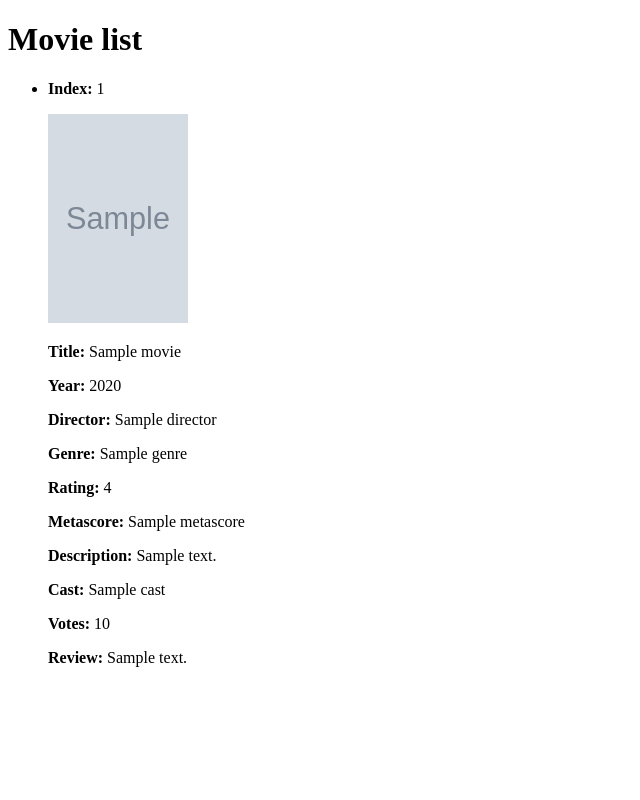
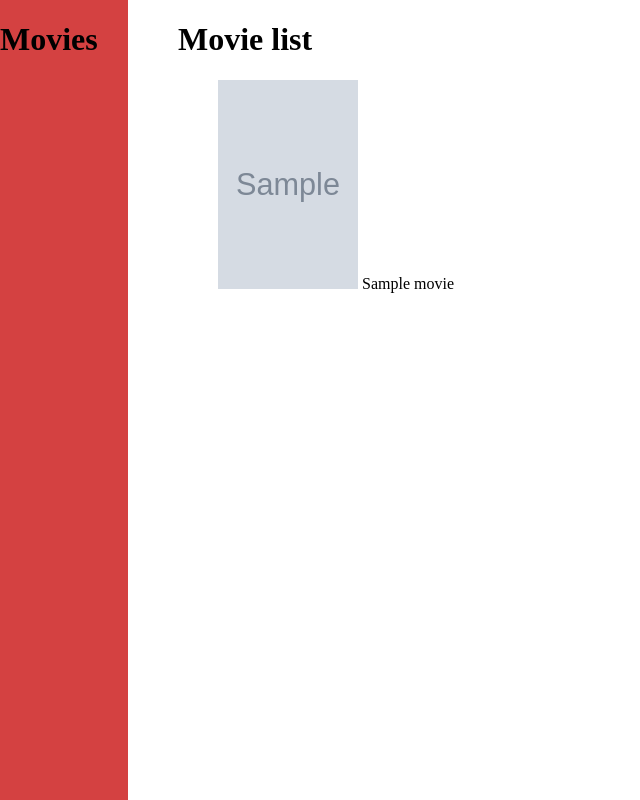
Before and after one commit to caueoliveiraaa/CineLists, a FastAPI app: template website/templates/movies.html in a window 1280 px wide. Shown: the whole page, without its empty margins (0-640 px from the left). Run offline with FastAPI, Linux system fonts and the light colour scheme; the template is opened without the code that fills it: most values are stand-ins (such as "Sample title", 1, 10 or a date in 2020); grey boxes marked "Sample" are stand-in pictures.

Commit message:
Improving html and css
feat: Improving CSS and HTML styles and structure.

```diff
--- a/website/templates/movies.html
+++ b/website/templates/movies.html
@@ -4,12 +4,42 @@
     <meta charset="UTF-8">
     <meta name="viewport" content="width=device-width, initial-scale=1.0">
     <title>Movies</title>
+    <style>
+        .sidebar {
+            height: 100%;
+            width: 160px;
+            top: 0;
+            left: 0;
+            position: fixed;
+            margin-right: 15%;
+            background-color: rgb(212, 65, 65);
+            width: 10%;
+        }
+        .main {
+            margin-left: 160px;
+            padding: 0px 10px;
+        }
+        .card {
+            border-style: outset;
+            border-radius: 5%;
+            border: 2px;
+            border-color: black;
+        }
+    </style>
 </head>
 <body>
+    <div class="sidebar">
+        <h1>Movies</h1>
+    </div>
+    <div class="main">
         <h1>Movie list</h1>
         <ul>
             {% for movie in movies %}
-        <li>
+            <div class="card">
+                <img src="{{ movie.poster }}" alt="Movie Poster" width="140" height="209">
+                {{ movie.title }}
+            </div>
+            <!-- <li>
                 <p><strong>Index:</strong> {{ movie.index }}</p>
                 <img src="{{ movie.poster }}" alt="Movie Poster" width="140" height="209">
                 <p><strong>Title:</strong> {{ movie.title }}</p>
@@ -22,8 +52,9 @@
                 <p><strong>Cast:</strong> {{ movie.cast }}</p>
                 <p><strong>Votes:</strong> {{ movie.votes }}</p>
                 <p><strong>Review:</strong> {{ movie.review }}</p>
-        </li>
+            </li> -->
             {% endfor %}
         </ul>
+    </div>
 </body>
 </html>
```
Lines whose indentation alone changed are shown as unchanged.
